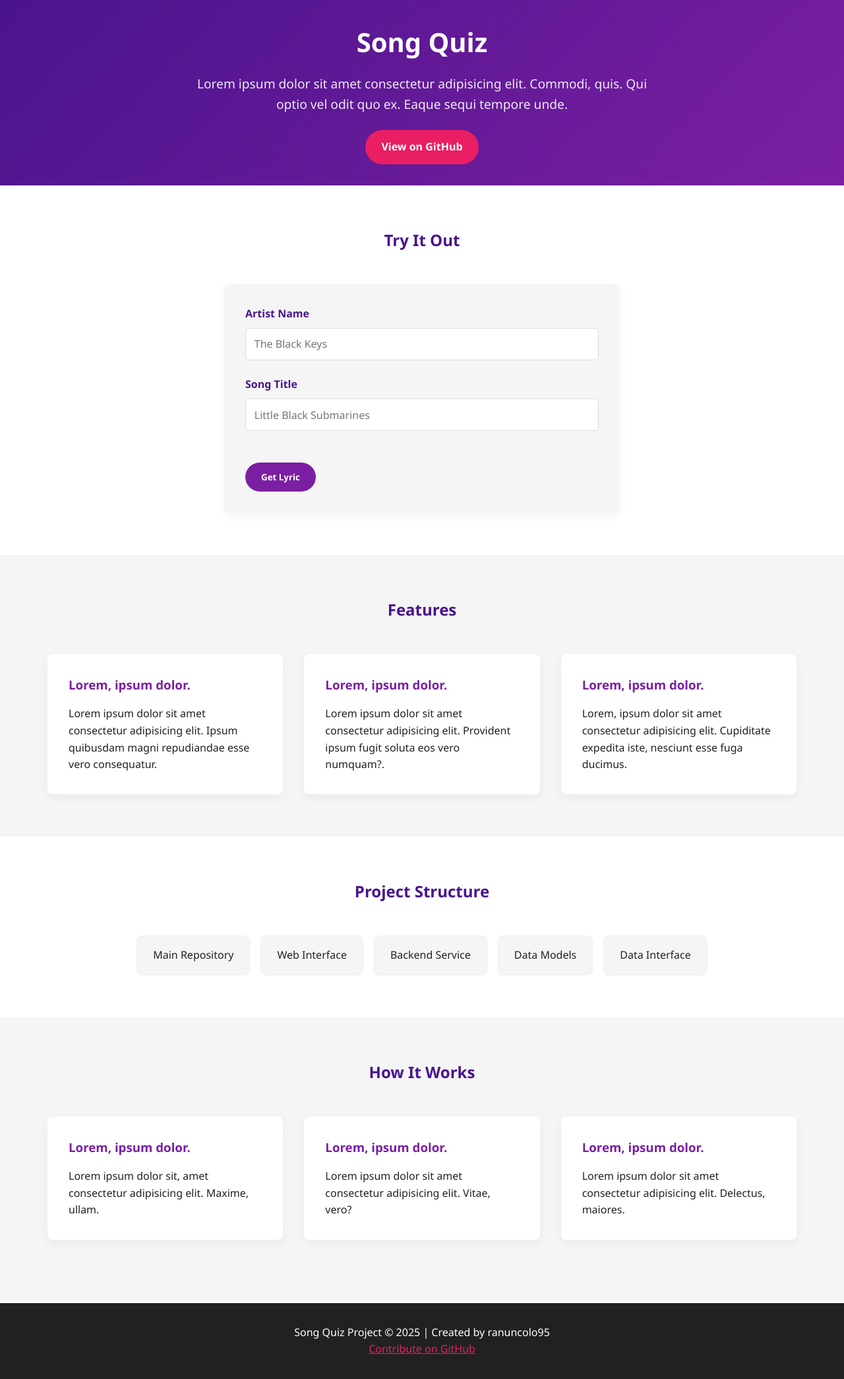
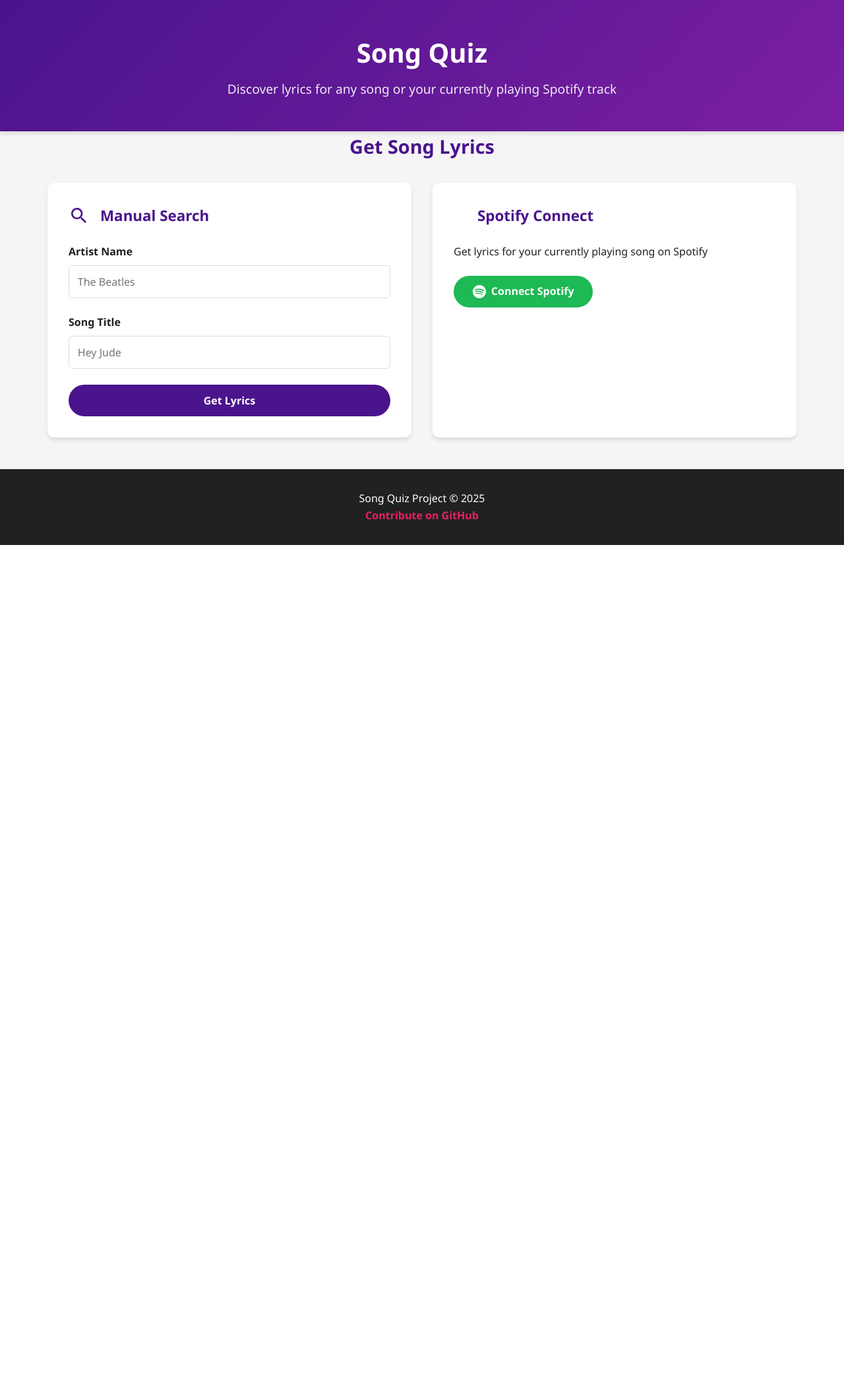
Before and after one commit to ranuncolo95/song_quiz, a FastAPI app: page / in a window 1280 px wide. Shown: the whole page at 66% size. After the commit the page ends 826 px from the top, so only its background shows below. Run offline with FastAPI, Linux system fonts and the light colour scheme.

Commit message:
separetion html and css, preparing for spotify integration

```diff
--- a/main.py
+++ b/main.py
@@ -1,5 +1,6 @@
 from fastapi import FastAPI, Request, Form
 from fastapi.responses import HTMLResponse
+from fastapi.staticfiles import StaticFiles
 from web import lyric as web
 from models.song import Song
 from fastapi.templating import Jinja2Templates
@@ -7,6 +8,7 @@ from fastapi.templating import Jinja2Templates
 
 app = FastAPI()
 templates = Jinja2Templates(directory="view/templates")
+app.mount("/static", StaticFiles(directory="view/static"), name="static")
 
 app.include_router(web.router)
 
--- /dev/null
+++ b/view/static/style.css
@@ -0,0 +1,271 @@
+:root {
+    --primary: #4a148c;
+    --secondary: #7b1fa2;
+    --accent: #e91e63;
+    --light: #f5f5f5;
+    --dark: #212121;
+    --spotify-green: #1DB954;
+    --card-bg: #ffffff;
+    --shadow: 0 4px 6px rgba(0, 0, 0, 0.1);
+}
+
+* {
+    margin: 0;
+    padding: 0;
+    box-sizing: border-box;
+    font-family: 'Segoe UI', Tahoma, Geneva, Verdana, sans-serif;
+}
+
+body {
+    background-color: var(--light);
+    color: var(--dark);
+    line-height: 1.6;
+    min-height: 100vh;
+    display: flex;
+    flex-direction: column;
+}
+
+.container {
+    max-width: 1200px;
+    margin: 0 auto;
+    padding: 0 2rem;
+    width: 100%;
+}
+
+/* Header Styles */
+header {
+    background: linear-gradient(135deg, var(--primary), var(--secondary));
+    color: white;
+    padding: 3rem 0;
+    text-align: center;
+    box-shadow: var(--shadow);
+}
+
+h1 {
+    font-size: 2.5rem;
+    margin-bottom: 0.5rem;
+}
+
+.tagline {
+    font-size: 1.2rem;
+    opacity: 0.9;
+    max-width: 700px;
+    margin: 0 auto;
+}
+
+/* Main Content */
+main {
+    flex: 1;
+    padding: 2rem 0;
+}
+
+.section-title {
+    text-align: center;
+    margin-bottom: 2rem;
+    color: var(--primary);
+    font-size: 1.8rem;
+}
+
+/* Services Grid */
+.services-grid {
+    display: grid;
+    grid-template-columns: repeat(auto-fit, minmax(350px, 1fr));
+    gap: 2rem;
+    margin-bottom: 3rem;
+}
+
+.service-card {
+    background: var(--card-bg);
+    border-radius: 10px;
+    padding: 2rem;
+    box-shadow: var(--shadow);
+    transition: transform 0.3s ease;
+}
+
+.service-card:hover {
+    transform: translateY(-5px);
+}
+
+.service-header {
+    display: flex;
+    align-items: center;
+    gap: 1rem;
+    margin-bottom: 1.5rem;
+}
+
+.service-icon {
+    width: 32px;
+    height: 32px;
+    fill: var(--primary);
+}
+
+.spotify-icon {
+    fill: var(--spotify-green);
+}
+
+.service-card h3 {
+    color: var(--primary);
+    font-size: 1.4rem;
+}
+
+/* Form Styles */
+.lyrics-form {
+    display: flex;
+    flex-direction: column;
+    gap: 1.5rem;
+}
+
+.form-group {
+    display: flex;
+    flex-direction: column;
+    gap: 0.5rem;
+}
+
+label {
+    font-weight: 600;
+    color: var(--dark);
+}
+
+input[type="text"] {
+    padding: 0.8rem;
+    border: 1px solid #ddd;
+    border-radius: 6px;
+    font-size: 1rem;
+    transition: all 0.3s ease;
+}
+
+input[type="text"]:focus {
+    outline: none;
+    border-color: var(--secondary);
+    box-shadow: 0 0 0 2px rgba(123, 31, 162, 0.2);
+}
+
+/* Button Styles */
+/* Button Styles */
+.btn {
+    display: inline-flex;
+    align-items: center;
+    justify-content: center;
+    padding: 0.8rem 1.8rem;
+    border-radius: 50px;
+    text-decoration: none;
+    font-weight: 600;
+    transition: all 0.3s ease;
+    border: none;
+    cursor: pointer;
+    gap: 0.5rem;
+    font-size: 1rem;
+    height: 48px;
+    min-width: 180px;
+}
+
+.btn-primary {
+    background-color: var(--primary);
+    color: white;
+}
+
+.btn-primary:hover {
+    background-color: var(--secondary);
+    transform: translateY(-2px);
+    box-shadow: 0 4px 8px rgba(0, 0, 0, 0.1);
+}
+
+.spotify-btn {
+    background-color: var(--spotify-green);
+    color: white;
+    padding: 0.8rem 1.8rem;
+    width: auto; /* Changed from 100% */
+    margin-top: 1.5rem;
+    justify-content: center;
+}
+
+.spotify-btn:hover {
+    background-color: #1ed760;
+    transform: translateY(-2px);
+    box-shadow: 0 4px 8px rgba(0, 0, 0, 0.1);
+}
+
+.spotify-icon {
+    width: 20px;
+    height: 20px;
+    fill: white;
+}
+
+/* Results Section */
+.results-section {
+    margin-top: 3rem;
+}
+
+.lyrics-results {
+    background: var(--card-bg);
+    border-radius: 10px;
+    padding: 2rem;
+    box-shadow: var(--shadow);
+}
+
+.lyrics-results h3 {
+    color: var(--secondary);
+    margin-bottom: 1rem;
+}
+
+.lyrics-results pre {
+    white-space: pre-wrap;
+    font-family: inherit;
+    line-height: 1.6;
+    background: var(--light);
+    padding: 1.5rem;
+    border-radius: 6px;
+    overflow-x: auto;
+}
+
+/* Error Message */
+.error-message {
+    background-color: #ffebee;
+    border-left: 4px solid #f44336;
+    padding: 1rem;
+    margin-top: 2rem;
+    border-radius: 4px;
+    color: #d32f2f;
+}
+
+/* Footer */
+footer {
+    background-color: var(--dark);
+    color: white;
+    text-align: center;
+    padding: 2rem 0;
+    margin-top: auto;
+}
+
+.github-link {
+    color: var(--accent);
+    text-decoration: none;
+    font-weight: 600;
+}
+
+.github-link:hover {
+    text-decoration: underline;
+}
+
+/* Responsive Styles */
+@media (max-width: 768px) {
+    .container {
+        padding: 0 1rem;
+    }
+
+    h1 {
+        font-size: 2rem;
+    }
+
+    .section-title {
+        font-size: 1.5rem;
+    }
+
+    .services-grid {
+        grid-template-columns: 1fr;
+    }
+
+    .service-card {
+        padding: 1.5rem;
+    }
+}
--- a/view/templates/index.html
+++ b/view/templates/index.html
@@ -5,297 +5,97 @@
     <meta charset="UTF-8">
     <meta name="viewport" content="width=device-width, initial-scale=1.0">
     <title>Song Quiz - Test Your Music Knowledge</title>
-    <style>
-        :root {
-            --primary: #4a148c;
-            --secondary: #7b1fa2;
-            --accent: #e91e63;
-            --light: #f5f5f5;
-            --dark: #212121;
-        }
-
-        * {
-            margin: 0;
-            padding: 0;
-            box-sizing: border-box;
-            font-family: 'Segoe UI', Tahoma, Geneva, Verdana, sans-serif;
-        }
-
-        body {
-            background-color: var(--light);
-            color: var(--dark);
-            line-height: 1.6;
-        }
-
-        header {
-            background: linear-gradient(135deg, var(--primary), var(--secondary));
-            color: white;
-            padding: 2rem 0;
-            text-align: center;
-            box-shadow: 0 4px 12px rgba(0, 0, 0, 0.1);
-        }
-
-        .container {
-            max-width: 1200px;
-            margin: 0 auto;
-            padding: 0 2rem;
-        }
-
-        h1 {
-            font-size: 2.5rem;
-            margin-bottom: 1rem;
-        }
-
-        .tagline {
-            font-size: 1.2rem;
-            opacity: 0.9;
-            max-width: 700px;
-            margin: 0 auto;
-        }
-
-        .btn {
-            display: inline-block;
-            background-color: var(--accent);
-            color: white;
-            padding: 0.8rem 1.5rem;
-            border-radius: 50px;
-            text-decoration: none;
-            font-weight: bold;
-            margin-top: 1.5rem;
-            transition: all 0.3s ease;
-            border: none;
-            cursor: pointer;
-        }
-
-        .btn:hover {
-            transform: translateY(-3px);
-            box-shadow: 0 10px 20px rgba(233, 30, 99, 0.3);
-        }
-
-        .btn-secondary {
-            background-color: var(--secondary);
-        }
-
-        section {
-            padding: 4rem 0;
-        }
-
-        .section-title {
-            text-align: center;
-            margin-bottom: 3rem;
-            color: var(--primary);
-        }
-
-        .features {
-            display: grid;
-            grid-template-columns: repeat(auto-fit, minmax(300px, 1fr));
-            gap: 2rem;
-        }
-
-        .feature-card {
-            background: white;
-            border-radius: 8px;
-            padding: 2rem;
-            box-shadow: 0 5px 15px rgba(0, 0, 0, 0.05);
-            transition: transform 0.3s ease;
-        }
-
-        .feature-card:hover {
-            transform: translateY(-10px);
-        }
-
-        .feature-card h3 {
-            color: var(--secondary);
-            margin-bottom: 1rem;
-        }
-
-        .github-section {
-            background-color: white;
-        }
-
-        .repo-links {
-            display: flex;
-            flex-wrap: wrap;
-            justify-content: center;
-            gap: 1rem;
-        }
-
-        .repo-link {
-            background: var(--light);
-            padding: 1rem 1.5rem;
-            border-radius: 8px;
-            text-decoration: none;
-            color: var(--dark);
-            transition: all 0.3s ease;
-            border: 1px solid #eee;
-        }
-
-        .repo-link:hover {
-            background: var(--primary);
-            color: white;
-        }
-
-        footer {
-            background-color: var(--dark);
-            color: white;
-            text-align: center;
-            padding: 2rem 0;
-            margin-top: 2rem;
-        }
-
-        /* New Demo Section Styles */
-        .demo-section {
-            background-color: white;
-        }
-
-        .demo-form {
-            max-width: 600px;
-            margin: 0 auto;
-            background: var(--light);
-            padding: 2rem;
-            border-radius: 8px;
-            box-shadow: 0 5px 15px rgba(0, 0, 0, 0.05);
-        }
-
-        .form-group {
-            margin-bottom: 1.5rem;
-        }
-
-        label {
-            display: block;
-            margin-bottom: 0.5rem;
-            font-weight: bold;
-            color: var(--primary);
-        }
-
-        input[type="text"] {
-            width: 100%;
-            padding: 0.8rem;
-            border: 1px solid #ddd;
-            border-radius: 4px;
-            font-size: 1rem;
-        }
-
-        .results {
-            margin-top: 2rem;
-            padding: 1rem;
-            border-radius: 4px;
-            background-color: #f8f9fa;
-            border-left: 4px solid var(--accent);
-            display: none;
-        }
-
-        @media (max-width: 768px) {
-            h1 {
-                font-size: 2rem;
-            }
-
-            .features {
-                grid-template-columns: 1fr;
-            }
-        }
-    </style>
+    <link rel="stylesheet" href="/static/style.css">
 </head>
 
 <body>
     <header>
         <div class="container">
             <h1>Song Quiz</h1>
-            <p class="tagline">Lorem ipsum dolor sit amet consectetur adipisicing elit. Commodi, quis. Qui optio vel
-                odit quo ex. Eaque sequi tempore unde.</p>
-            <a href="https://github.com/ranuncolo95/song_quiz" class="btn">View on GitHub</a>
+            <p class="tagline">Discover lyrics for any song or your currently playing Spotify track</p>
         </div>
     </header>
 
-
-    <!-- New Demo Section -->
-    <section class="demo-section">
-        <div class="container">
-            <form action="/result" method="post">
-                <h2 class="section-title">Try It Out</h2>
-                <div class="demo-form">
+    <main class="container">
+        <section class="services-section">
+            <h2 class="section-title">Get Song Lyrics</h2>
+            <div class="services-grid">
+                <!-- Manual Search Form -->
+                <div class="service-card">
+                    <div class="service-header">
+                        <svg class="service-icon" viewBox="0 0 24 24">
+                            <path
+                                d="M15.5 14h-.79l-.28-.27a6.5 6.5 0 0 0 1.48-5.34c-.47-2.78-2.79-5-5.59-5.34a6.505 6.505 0 0 0-7.27 7.27c.34 2.8 2.56 5.12 5.34 5.59a6.5 6.5 0 0 0 5.34-1.48l.27.28v.79l4.25 4.25c.41.41 1.08.41 1.49 0 .41-.41.41-1.08 0-1.49L15.5 14zm-6 0C7.01 14 5 11.99 5 9.5S7.01 5 9.5 5 14 7.01 14 9.5 11.99 14 9.5 14z" />
+                        </svg>
+                        <h3>Manual Search</h3>
+                    </div>
+                    <form action="/result" method="post" class="lyrics-form">
                         <div class="form-group">
                             <label for="artist">Artist Name</label>
-                        <input type="text" id="artist" name="artist" placeholder="The Black Keys">
+                            <input type="text" id="artist" name="artist" placeholder="The Beatles"
+                                value="{{ manual_artist if manual_artist else '' }}">
                         </div>
                         <div class="form-group">
                             <label for="song">Song Title</label>
-                        <input type="text" id="song" name= "song" placeholder="Little Black Submarines">
+                            <input type="text" id="song" name="song" placeholder="Hey Jude"
+                                value="{{ manual_song if manual_song else '' }}">
                         </div>
-                    <button id="submit-btn" class="btn btn-secondary">Get Lyric</button>
-
-                    <div id="results" class="results">
-                        <h3>Results</h3>
-                        <div id="result-content"></div>
-                    </div>
-                </div>
+                        <button type="submit" class="btn btn-primary">Get Lyrics</button>
                     </form>
                 </div>
-    </section>
 
-    <section>
-        <div class="container">
-            <h2 class="section-title">Features</h2>
-            <div class="features">
-                <div class="feature-card">
-                    <h3>Lorem, ipsum dolor.</h3>
-                    <p>Lorem ipsum dolor sit amet consectetur adipisicing elit. Ipsum quibusdam magni repudiandae esse
-                        vero consequatur.</p>
+                <!-- Spotify Integration -->
+                <div class="service-card">
+                    <div class="service-header">
+                        <svg class="service-icon spotify-icon" viewBox="0 0 24 24">
+                            <path
+                                d="M12 0C5.4 0 0 5.4 0 12s5.4 12 12 12 12-5.4 12-12S18.66 0 12 0zm5.521 17.34c-.24.359-.66.48-1.021.24-2.82-1.74-6.36-2.101-10.561-1.141-.418.122-.779-.179-.899-.539-.12-.421.18-.78.54-.9 4.56-1.021 8.52-.6 11.64 1.32.42.18.479.659.301 1.02zm1.44-3.3c-.301.42-.841.6-1.262.3-3.239-1.98-8.159-2.58-11.939-1.38-.479.12-1.02-.12-1.14-.6-.12-.48.12-1.021.6-1.141C9.6 9.9 15 10.561 18.72 12.84c.361.181.54.78.241 1.2zm.12-3.36C15.24 8.4 8.82 8.16 5.16 9.301c-.6.179-1.2-.181-1.38-.721-.18-.601.18-1.2.72-1.381 4.26-1.26 11.28-1.02 15.721 1.621.539.3.719 1.02.419 1.56-.299.421-1.02.599-1.559.3z" />
+                        </svg>
+                        <h3>Spotify Connect</h3>
                     </div>
-                <div class="feature-card">
-                    <h3>Lorem, ipsum dolor.</h3>
-                    <p>Lorem ipsum dolor sit amet consectetur adipisicing elit. Provident ipsum fugit soluta eos vero
-                        numquam?.</p>
-                </div>
-                <div class="feature-card">
-                    <h3>Lorem, ipsum dolor.</h3>
-                    <p>Lorem, ipsum dolor sit amet consectetur adipisicing elit. Cupiditate expedita iste, nesciunt esse
-                        fuga ducimus.</p>
+                    <div class="spotify-connect">
+                        <p>Get lyrics for your currently playing song on Spotify</p>
+                        <a href="/spotify-login" class="btn spotify-btn">
+                            <svg class="spotify-icon" viewBox="0 0 24 24">
+                                <path
+                                    d="M12 0C5.4 0 0 5.4 0 12s5.4 12 12 12 12-5.4 12-12S18.66 0 12 0zm5.521 17.34c-.24.359-.66.48-1.021.24-2.82-1.74-6.36-2.101-10.561-1.141-.418.122-.779-.179-.899-.539-.12-.421.18-.78.54-.9 4.56-1.021 8.52-.6 11.64 1.32.42.18.479.659.301 1.02zm1.44-3.3c-.301.42-.841.6-1.262.3-3.239-1.98-8.159-2.58-11.939-1.38-.479.12-1.02-.12-1.14-.6-.12-.48.12-1.021.6-1.141C9.6 9.9 15 10.561 18.72 12.84c.361.181.54.78.241 1.2zm.12-3.36C15.24 8.4 8.82 8.16 5.16 9.301c-.6.179-1.2-.181-1.38-.721-.18-.601.18-1.2.72-1.381 4.26-1.26 11.28-1.02 15.721 1.621.539.3.719 1.02.419 1.56-.299.421-1.02.599-1.559.3z" />
+                            </svg>
+                            Connect Spotify
+                        </a>
                     </div>
                 </div>
             </div>
         </section>
 
+        <!-- Results Display -->
+        {% if from_manual or from_spotify %}
+        <section class="results-section">
+            <h2 class="section-title">Lyrics Results</h2>
+            <div class="lyrics-results">
+                {% if from_manual %}
+                <h3>{{ manual_song }} by {{ manual_artist }}</h3>
+                <pre>{{ manual_lyrics }}</pre>
+                {% endif %}
 
-    <section class="github-section">
-        <div class="container">
-            <h2 class="section-title">Project Structure</h2>
-            <div class="repo-links">
-                <a href="https://github.com/ranuncolo95/song_quiz" class="repo-link">Main Repository</a>
-                <a href="https://github.com/ranuncolo95/song_quiz/tree/main/web" class="repo-link">Web Interface</a>
-                <a href="https://github.com/ranuncolo95/song_quiz/tree/main/service" class="repo-link">Backend
-                    Service</a>
-                <a href="https://github.com/ranuncolo95/song_quiz/tree/main/models" class="repo-link">Data Models</a>
-                <a href="https://github.com/ranuncolo95/song_quiz/tree/main/data" class="repo-link">Data Interface</a>
-            </div>
+                {% if from_spotify %}
+                <h3>{{ spotify_song }} by {{ spotify_artist }}</h3>
+                <pre>{{ spotify_lyrics }}</pre>
+                {% endif %}
             </div>
         </section>
+        {% endif %}
 
-    <section>
-        <div class="container">
-            <h2 class="section-title">How It Works</h2>
-            <div class="features">
-                <div class="feature-card">
-                    <h3>Lorem, ipsum dolor.</h3>
-                    <p>Lorem ipsum dolor sit, amet consectetur adipisicing elit. Maxime, ullam.</p>
+        {% if error %}
+        <div class="error-message">
+            <p>{{ error }}</p>
         </div>
-                <div class="feature-card">
-                    <h3>Lorem, ipsum dolor.</h3>
-                    <p>Lorem ipsum dolor sit amet consectetur adipisicing elit. Vitae, vero?</p>
-                </div>
-                <div class="feature-card">
-                    <h3>Lorem, ipsum dolor.</h3>
-                    <p>Lorem ipsum dolor sit amet consectetur adipisicing elit. Delectus, maiores.</p>
-                </div>
-            </div>
-        </div>
-    </section>
+        {% endif %}
+    </main>
 
     <footer>
         <div class="container">
-            <p>Song Quiz Project &copy; 2025 | Created by ranuncolo95</p>
-            <p><a href="https://github.com/ranuncolo95/song_quiz" style="color: var(--accent);">Contribute on GitHub</a>
-            </p>
+            <p>Song Quiz Project &copy; 2025</p>
+            <p><a href="https://github.com/ranuncolo95/song_quiz" class="github-link">Contribute on GitHub</a></p>
         </div>
     </footer>
 </body>
```
Also changed, not shown: web/lyric.py (+0 -7 lines). Lines whose indentation alone changed are shown as unchanged.
